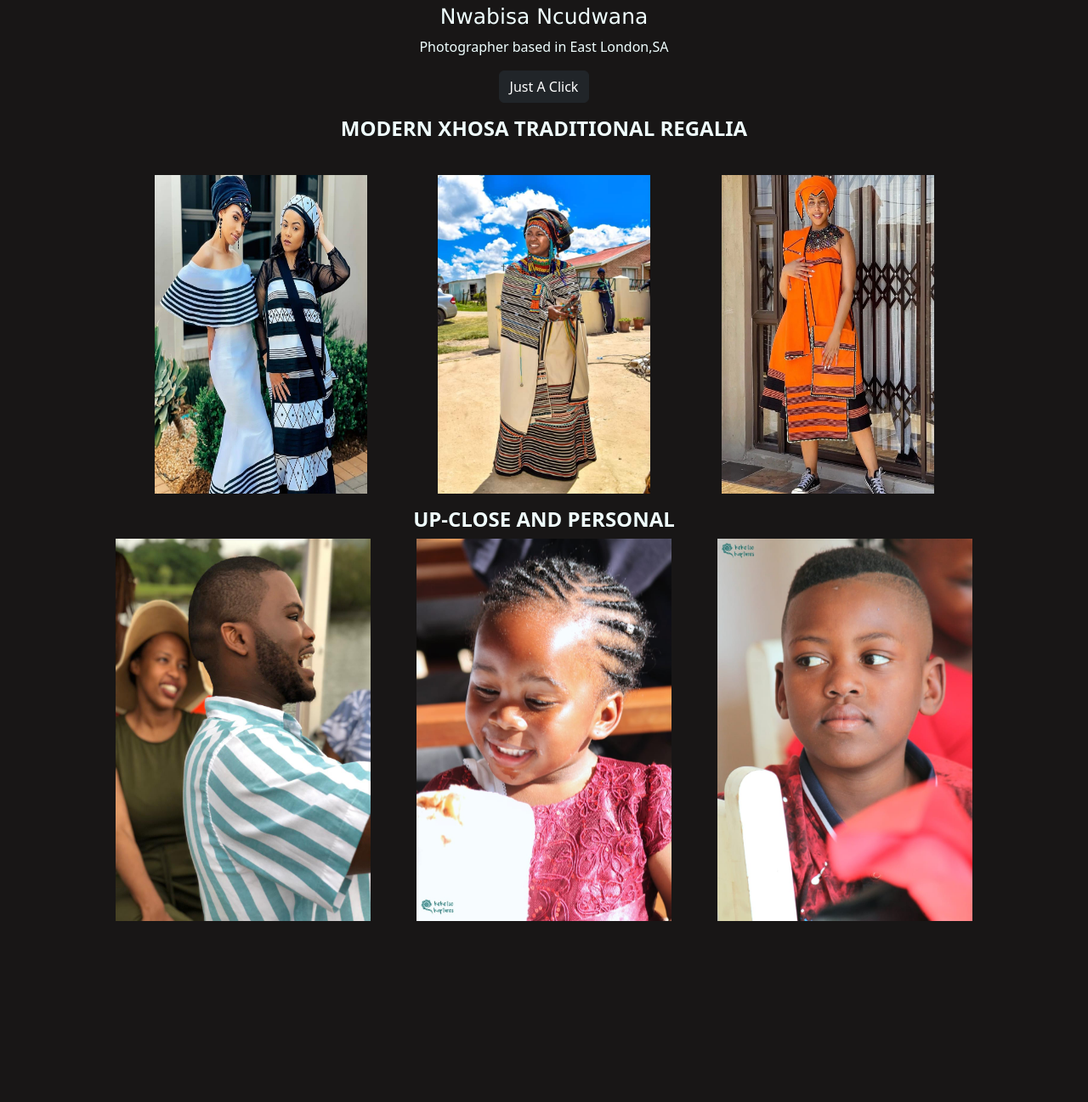
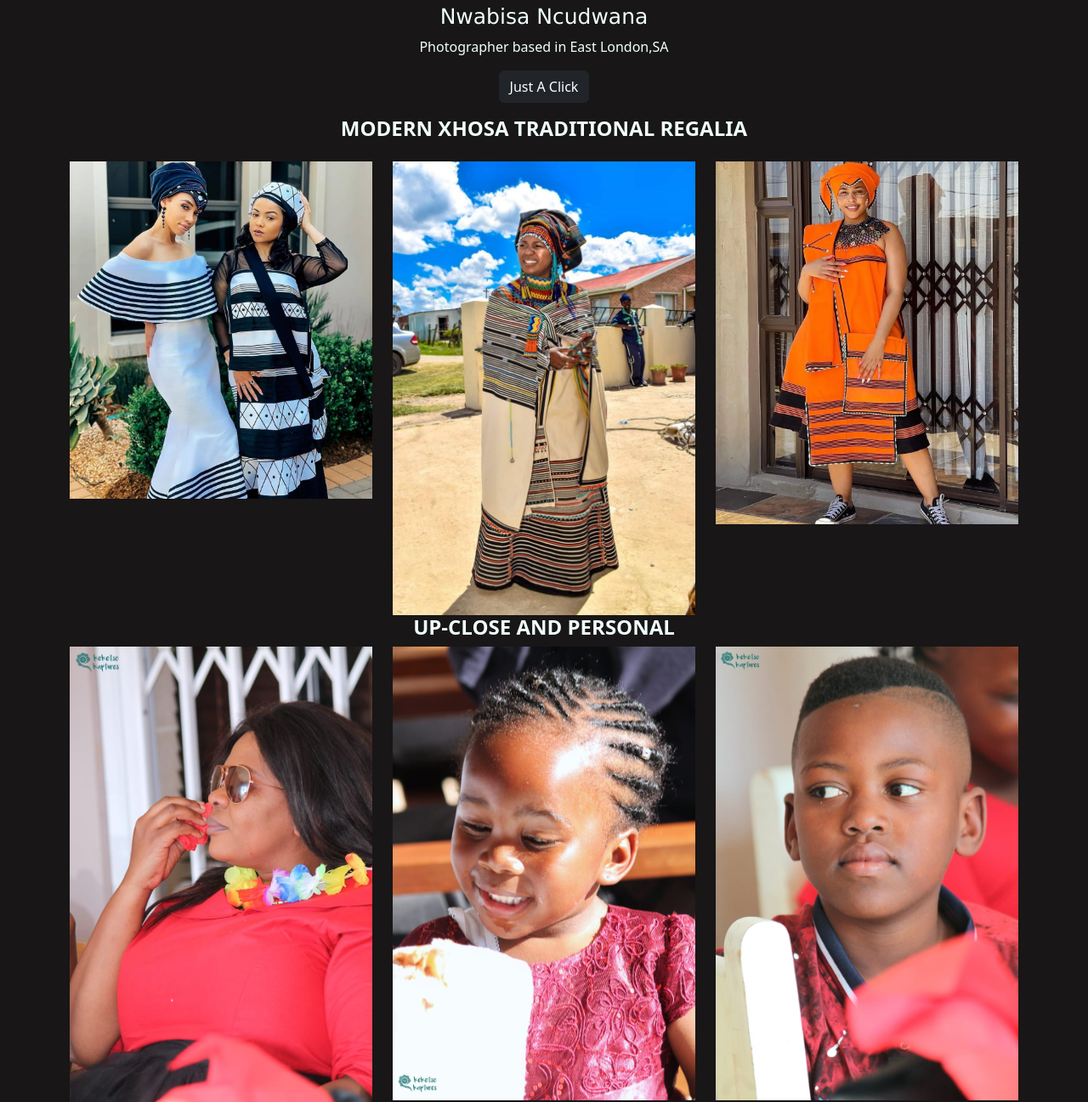
Before and after one commit to nncudwana/Porfotlio-Project, a plain HTML site: page index.html in a window 1280 px wide. Shown: the part 107-1404 px from the top of the page at 85% size. Before the commit the page ends 1191 px from the top, so only its background shows below. Drawn offline with nearby package versions, Linux system fonts and the light colour scheme.

Commit message:
updated index

```diff
--- a/index.html
+++ b/index.html
@@ -62,16 +62,14 @@
     </h4>
     <div class="container">
       <div class="row">
-        <div class="col">
-          <div class="d-flex justify-content-evenly p-3">
-            <img src="images/photo3.jpg" width="250" class="img-fluid" /><img
-              src="images/photo2.jpg"
-              width="250"
-              class="img-fluid" /><img
-              src="images/photo5.jpg"
-              width="250"
-              class="img-fluid" />
-          </div>
+        <div class="col-sm-4">
+          <img src="images/photo3.jpg" width="550" class="img-fluid" />
+        </div>
+        <div class="col-sm-4">
+          <img src="images/photo2.jpg" width="400" class="img-fluid" />
+        </div>
+        <div class="col-sm-4">
+          <img src="images/photo5.jpg" width="550" class="img-fluid" />
         </div>
       </div>
 
@@ -79,12 +77,14 @@
         <h4 class="text-uppercase text-center fw-semibold p3">
           Up-close and personal
         </h4>
-        <div class="col">
-          <div class="d-flex justify-content-evenly p3">
-            <img src="images/face3.jpg" width="300" class="img-fluid" />
-            <img src="images/face6.jpg" width="300" class="img-fluid" />
-            <img src="images/face5.jpg" width="300" class="img-fluid" />
-          </div>
+        <div class="col-sm-4">
+          <img src="images/face7.jpg" width="900" class="img-fluid" />
+        </div>
+        <div class="col-sm-4">
+          <img src="images/face6.jpg" width="900" class="img-fluid" />
+        </div>
+        <div class="col-sm-4">
+          <img src="images/face5.jpg" width="900" class="img-fluid" />
         </div>
       </div>
     </div>
```
Also changed, not shown: images/face7.jpg (added).
